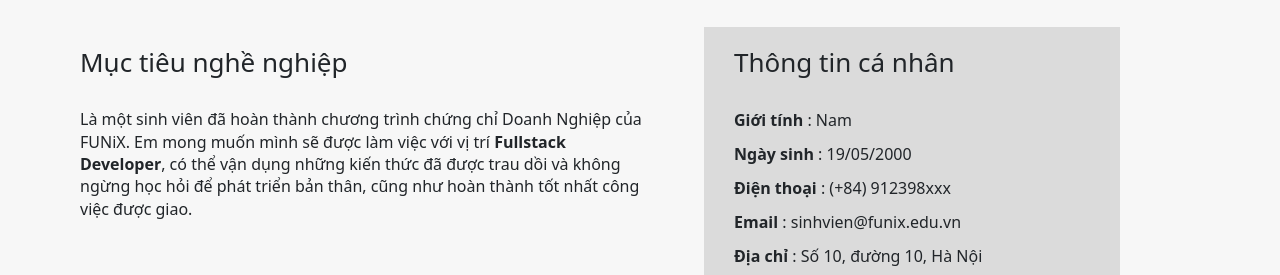
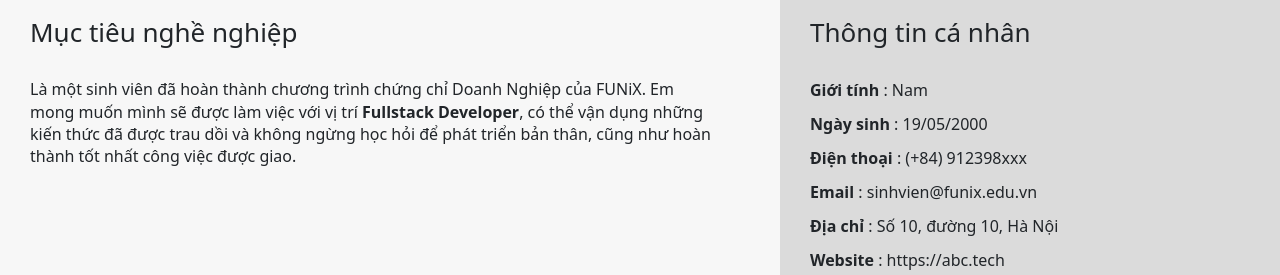
Before and after one commit to QuangDzu/funix.asm3.github.io, a plain HTML site: page index.html in a window 1280 px wide. Shown: the part 488-763 px from the top of the page. Drawn offline with nearby package versions, Linux system fonts and the light colour scheme.

Commit message:
edit-style

```diff
--- a/css/style.css
+++ b/css/style.css
@@ -162,7 +162,7 @@ section > .container {
 /* ------------------------ */
 /* ABOUT */
 /* ------------------------ */
-#about .container {
+#about {
   width: 100%;
   display: grid;
   grid-template-columns: 1.5fr 1fr;
@@ -170,34 +170,34 @@ section > .container {
   margin: 0;
 }
 
-#about .container #target,
-#about .container #personal-info {
+#about #target,
+#about #personal-info {
   padding: 20px 30px;
 }
 
-#about .container #target .section-title,
-#about .container #personal-info .section-title {
+#about #target .section-title,
+#about #personal-info .section-title {
   margin-bottom: 30px;
   font-size: 26px;
 }
 
-#about .container #target p {
+#about #target p {
   font-size: 16px;
   line-height: 1.4;
 }
-#about .container #personal-info .info {
+#about #personal-info .info {
   font-size: 16px;
   list-style: none;
 }
-#about .container #personal-info .info li {
+#about #personal-info .info li {
   margin-bottom: 10px;
 }
 
-#about .container #personal-info .info li span {
+#about #personal-info .info li span {
   font-weight: 700;
 }
 
-#about .container #personal-info .info-icons span {
+#about #personal-info .info-icons span {
   font-size: 28px;
   color: #7587fa;
 }
--- a/index.html
+++ b/index.html
@@ -106,15 +106,15 @@
 
     <!-- About -->
     <section id="about" class="bg-grey">
-      <div class="container">
+      <!-- <div class="container"> -->
       <div id="target">
         <h1 class="section-title">Mục tiêu nghề nghiệp</h1>
         <p>
-            Là một sinh viên đã hoàn thành chương trình chứng chỉ Doanh Nghiệp
-            của FUNiX. Em mong muốn mình sẽ được làm việc với vị trí
+          Là một sinh viên đã hoàn thành chương trình chứng chỉ Doanh Nghiệp của
+          FUNiX. Em mong muốn mình sẽ được làm việc với vị trí
           <b>Fullstack Developer</b>, có thể vận dụng những kiến thức đã được
-            trau dồi và không ngừng học hỏi để phát triển bản thân, cũng như
-            hoàn thành tốt nhất công việc được giao.
+          trau dồi và không ngừng học hỏi để phát triển bản thân, cũng như hoàn
+          thành tốt nhất công việc được giao.
         </p>
       </div>
       <div id="personal-info" class="bg-second">
@@ -136,7 +136,7 @@
           </li>
         </ul>
       </div>
-      </div>
+      <!-- </div> -->
     </section>
 
     <!-- Job info -->
```
Also changed, not shown: link-github.txt (added). Lines whose indentation alone changed are shown as unchanged.
